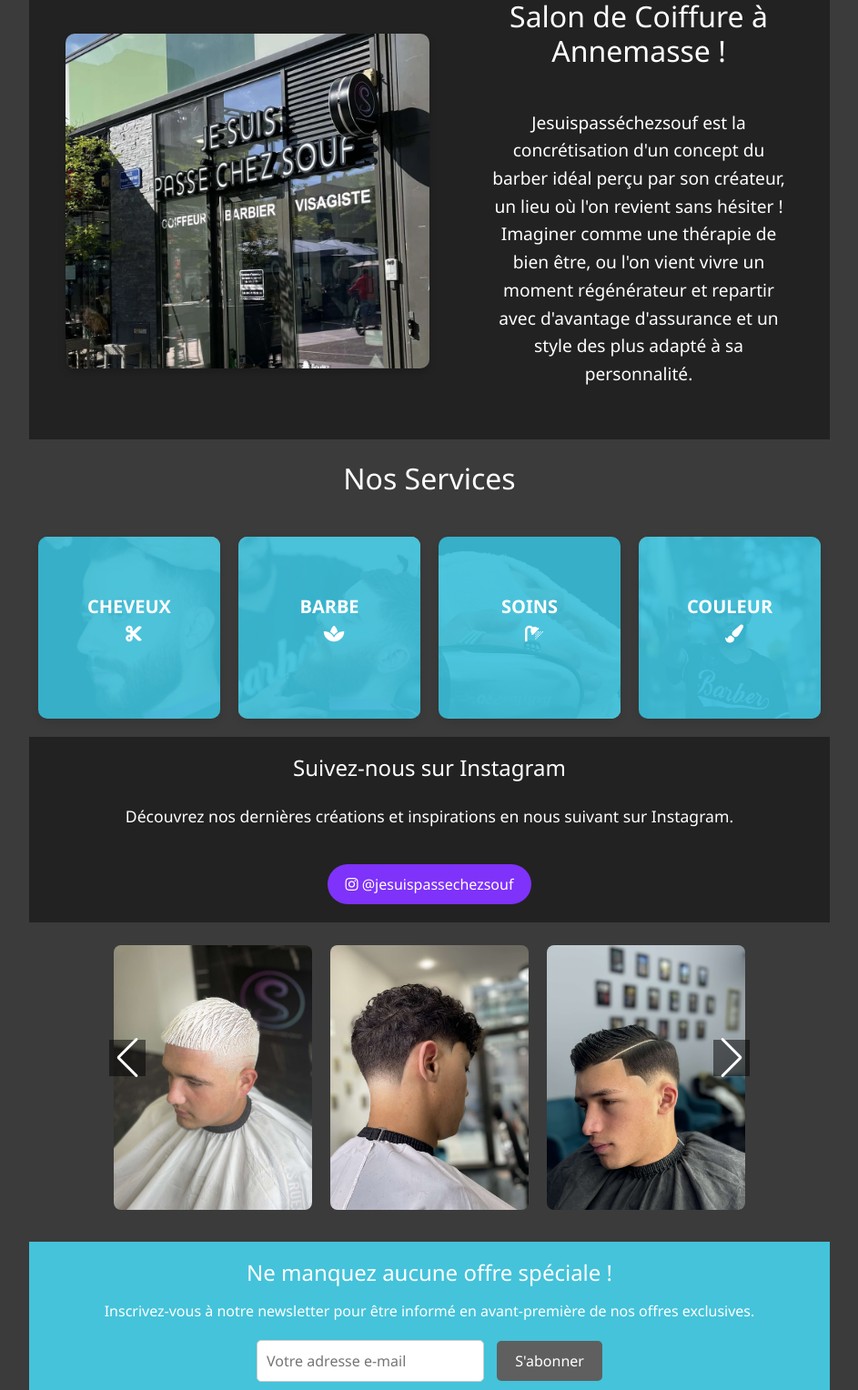
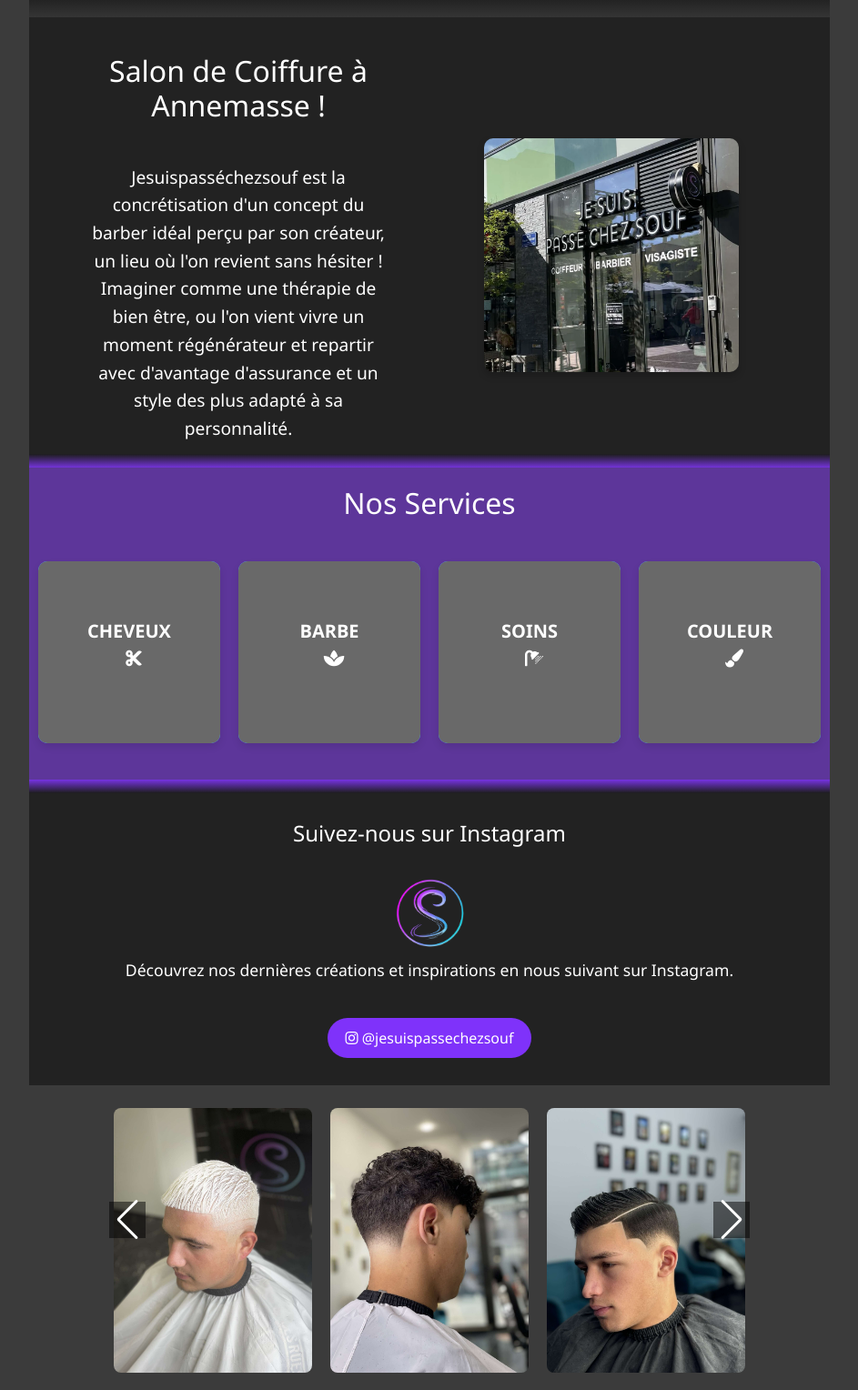
Before and after one commit to SaidBKH/BarberProjet, a PHP site: page /BarberProjet/ in a window 1280 px wide. Shown: the part 326-1854 px from the top of the page at 91% size, without its empty margins (168-1111 px from the left). Run offline with PHP 8.4, Linux system fonts and the light colour scheme; data comes from the database, SQL or seed files in the repository; some libraries are stand-ins or nearby versions.

Commit message:
mise a jour du css

```diff
--- a/public/css/style.css
+++ b/public/css/style.css
@@ -17,6 +17,7 @@
     box-shadow: 0 0 10px rgba(0, 0, 0, 0.1); /* Ombre légère autour de la div principale */
     text-align: center; /* Centrer le contenu horizontalement */
     align-items: center;
+    padding: 0;
     color: #fff; /* Couleur du texte */
     font-family: Arial, sans-serif; /* Police de caractère */
 }
@@ -27,11 +28,9 @@
         padding: 0px 200px /* Espacement intérieur de la div principale avec marge sur les côtés */
     }
 }
-@media screen and (max-width: 768px) {
-    .main-container {
-        padding: 0px 50px; /* Espacement intérieur de la div principale avec une marge réduite sur les côtés */
-    }
-}
+
+
+
 /* ///////////////////////////////////////////////////////////////////////////////////////////////////////////////////
 //////////////////////////////////////////////// HEADER /////////////////////////////////////////////////////////////
 ///////////////////////////////////////////////////////////////////////////////////////////////////////////////// */
--- a/public/css/style.home.css
+++ b/public/css/style.home.css
@@ -35,15 +56,23 @@
     transition: background-color 0.3s ease; /* Ajouter une transition au survol */
 }
 
+.btn-rdv:hover {
+     transform: scale(1.05); /* Légère agrandissement au survol */
+    background-color: #32d3cbf7; /* Fond blanc légèrement transparent au survol */
+}
 
-.btn-rdv:hover {
-    background-color: #32d3cbf7; /* Fond blanc légèrement transparent au survol */
+/* Styles pour les petits écrans */
+@media screen and (max-width: 767px) {
+    .main-container {
+        padding: 20px; /* Ajouter du padding sur les petits écrans */
+    }
 }
 
 /* /////////////////////////////// ACCUEIL PRESENTATION //////////////////////////////////////////////// */
 
 
 .accueil-presentation {
+    height: calc(100vh - 40vh);
     background-color: #222;
     display: flex;
     justify-content: space-between;
@@ -60,8 +89,8 @@
 }
 
 .accueil-presentation img {
-    width: 100%;
-    height: auto;
+    width: 70%;
+    height: 70%;
     border-radius: 10px;
     box-shadow: 0 4px 8px rgba(0, 0, 0, 0.2);
     transition: transform 0.3s ease;
@@ -131,6 +160,29 @@
 
 /* /////////////////////////////// LIST SERVICES //////////////////////////////////////////////// */
 
+.gradientServices {
+    height: 15px;
+    width: 100%;
+    background: linear-gradient(to bottom, rgb(29, 29, 29), rgba(127, 50, 250, 0.822)); /* Dégradé vertical de couleur */
+}
+
+.gradientAccueil {
+    height: 20px;
+    width: 100%;
+    background: linear-gradient(to bottom, rgba(34, 34, 34, 10), rgba(34, 34, 34, 0.247)); /* Dégradé vertical de couleur */
+}
+
+.gradientInstagram {
+    height: 15px;
+    width: 100%;
+    background: linear-gradient(to bottom, rgb(127, 50, 250, 0.87), rgba(29, 29, 29)); /* Dégradé vertical de couleur */
+}
+
+.services{
+
+    padding: 20px 0 20px;
+    background-color: #7f32fa7e;
+}
 .services-title {
     font-size: 2rem;
     margin-bottom: 20px;
@@ -179,7 +231,7 @@
     display: flex;
     justify-content: center;
     align-items: center;
-    background: rgba(66, 171, 179, 0.437);
+    background: #696969;
     transition: opacity 0.3s ease;
 }
 
@@ -248,9 +300,10 @@
 
 /* //////////////////////////////INSTAGRAM //////////////////////////// */
 
+
 .instagram {
     background-color: #222;
-    padding: 20px 20px;
+    padding: 30px 0 30px;
     text-align: center;
 }
 
@@ -282,9 +335,24 @@
 }
 
 .instagram-lien:hover {
+    color: white;
+    text-decoration: none;
+
     background-color: rgba(57, 212, 255, 0.847); /* Fond légèrement plus sombre au survol */
 }
 
+.instagram .logo {
+    padding: 10px 10px 10px 10px;
+    margin: 0 auto; /* Centre l'élément horizontalement */
+    max-width: 150px; /* Taille maximale du logo */
+}
+
+.instagram .logo img {
+    width: 100%; /* Ajuste la largeur de l'image à 100% de l'espace disponible */
+    max-width: 100%; /* Garantit que le logo ne dépasse pas sa taille maximale définie */
+    display: block; /* Permet de gérer l'espacement autour de l'image */
+    margin: 0 auto; /* Centre l'image à l'intérieur de son conteneur */
+}
 
 /* //////////////////////////////SWIPPER //////////////////////////// */
 
--- a/view/home/home.php
+++ b/view/home/home.php
@@ -1,23 +1,36 @@
 <div class="main-container">
 
+
     <div class="accueil-top">
+        <video autoplay muted loop id="background-video">
+            <source src="public/img/salon.mp4" type="video/mp4">
+            Your browser does not support the video tag.
+        </video>
+        <div class="content">
             <h1 class="title">JE SUIS PASSÉ CHEZ SOUF</h1>
             <a href="index.php?ctrl=reservation&action=listService"><button class="btn-rdv">Prendre rendez-vous</button></a>
         </div>
+    </div>
+
+    <div class="gradientAccueil"></div>
+
 
     <div class="accueil-presentation">
-        <figure>
-            <img class="devanture" src="public/img/devanture.jpeg" alt="Devanture du salon de coiffure">
-        </figure>
+
         <div class="texte-presentation">
             <h2>Salon de Coiffure à Annemasse !</h2>
             <br>
             <p>Jesuispasséchezsouf est la concrétisation d'un concept du barber idéal perçu par son créateur, un lieu où l'on revient sans hésiter !
                 Imaginer comme une thérapie de bien être, ou l'on vient vivre un moment régénérateur et repartir avec d'avantage d'assurance et un style des plus adapté à sa personnalité.</p>
         </div>
+        <figure>
+            <img class="devanture" src="public/img/devanture.jpeg" alt="Devanture du salon de coiffure">
+        </figure>
     </div>
-<br>
 
+    <div class="gradientServices"></div>
+
+<div class="services" id="services">
     <h2 class="services-title">Nos Services</h2>
     <div class="list-services">
         <figure>
@@ -54,12 +67,16 @@
             </a>
         </figure>
     </div>
+</div>
 
-
+<div class="gradientInstagram"></div>
 
 <div class="instagram">
     <div class="instagram-contenu">
         <h2>Suivez-nous sur Instagram</h2>
+        <figure class="logo">
+            <a href="index.php"><img src="public/img/logo.png" alt="logo jesuispassechezsouf"></a>
+        </figure>
         <p>Découvrez nos dernières créations et inspirations en nous suivant sur Instagram.</p>
         <a href="https://www.instagram.com/jesuispassechezsouf/" class="instagram-lien">
             <i class="fab fa-instagram"></i>
@@ -67,6 +84,7 @@
         </a>
     </div>
 </div>
+
 
 
 
```
Also changed, not shown: other parts of public/css/style.home.css (+32 -11 lines), 1 other file. Lines whose indentation alone changed are shown as unchanged.
